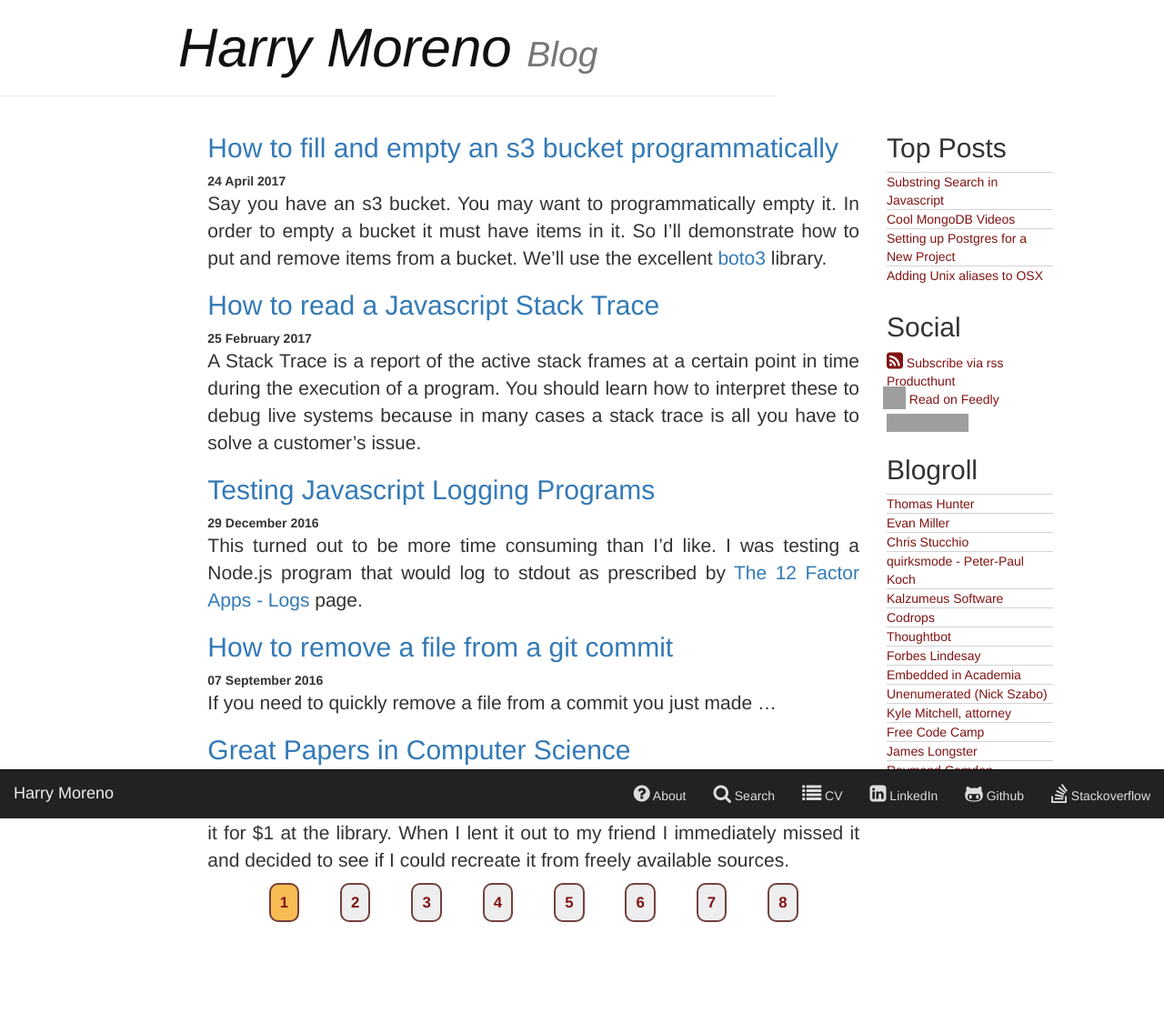
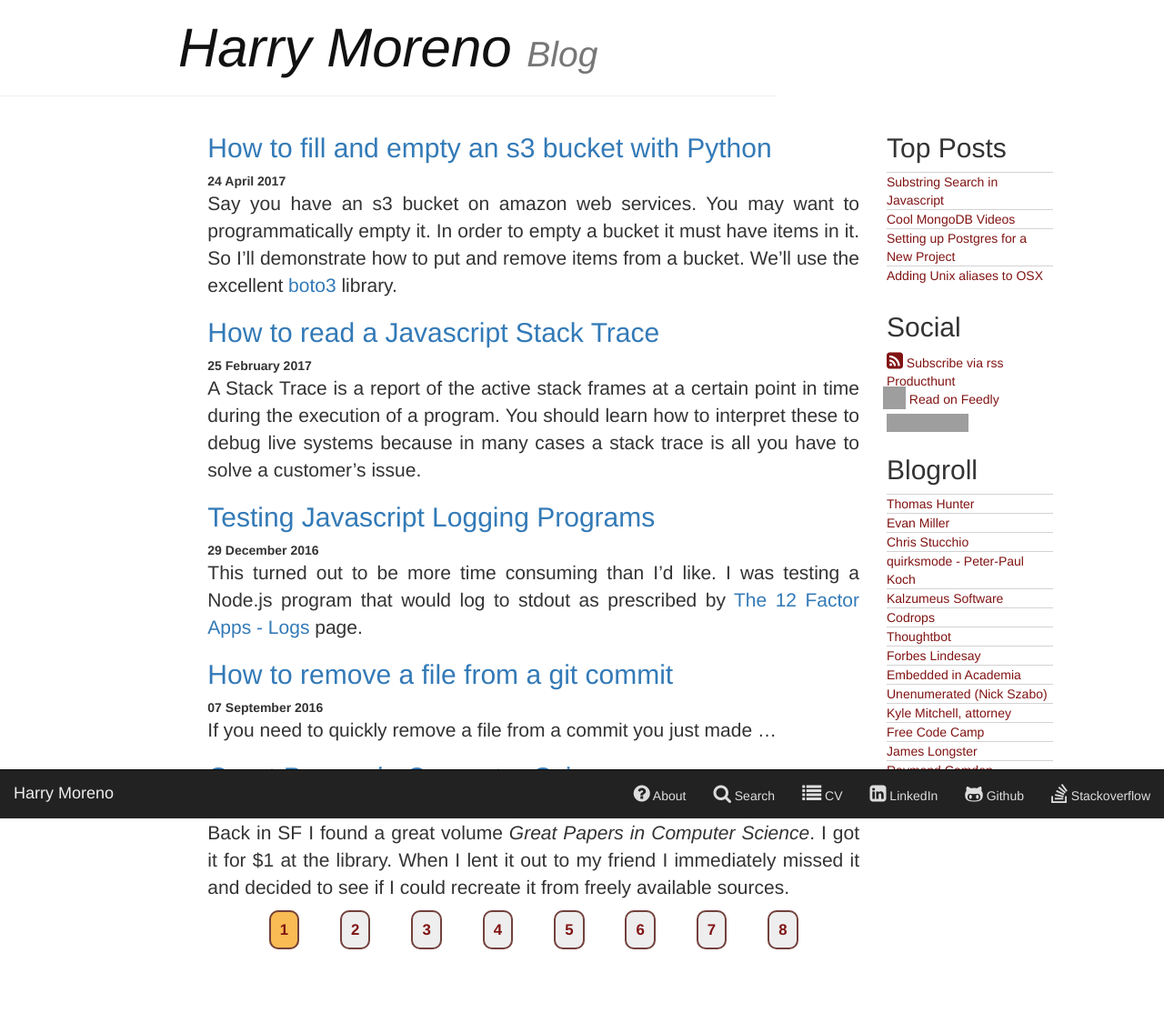
Before and after one commit to morenoh149/morenoh149.github.io, a Jekyll site: the page built from index.html, in a window 1280 px wide. Shown: the whole page at 91% size. Built offline with Jekyll 4.4.1, drawn with Linux system fonts in a browser that asks for light colours; nearby versions of some CDN libraries; a script that is not in the unit is left out; the list of posts is cut into pages by our own code; comment, search, counter and statistics services are not loaded; before the commit the page ends 1095 px from its top, so only the background shows below that; grey boxes are pictures that could not be loaded.

Commit message:
Post: how to fill and empty an s3 bucket in python

```diff
--- a/_posts/2017-04-24-How-to-fill-and-empty-an-s3-bucket.md
+++ b/_posts/2017-04-24-How-to-fill-and-empty-an-s3-bucket-with-python.md
@@ -1,9 +1,9 @@
 ---
 layout: post
-title: How to fill and empty an s3 bucket programmatically
+title: How to fill and empty an s3 bucket with Python
 ---
 
-Say you have an s3 bucket. You may want to programmatically empty it. In order to empty
+Say you have an s3 bucket on amazon web services. You may want to programmatically empty it. In order to empty
 a bucket it must have items in it. So I'll demonstrate how to put and remove items from a bucket.
 We'll use the excellent [boto3](https://boto3.readthedocs.io/) library.
 
@@ -17,14 +17,17 @@ from s3_constants import S3_ACCESS_KEY, S3_SECRET_KEY, S3_BUCKET
 
 # fill bucket with objects, assumes bucket exists already
 def fill_s3_bucket(num_of_objects):
-    client = boto3.client(
-        's3',
-        aws_access_key_id=S3_ACCESS_KEY,
-        aws_secret_access_key=S3_SECRET_KEY,
-    )
-    for i in range(num_of_objects):
-        print('creating file', '{:04d}'.format(i))
-        client.put_object(Bucket=S3_BUCKET, Body=b'foo', Key='file_' + '{0:04d}'.format(i))
+  client = boto3.client(
+    's3',
+    aws_access_key_id=S3_ACCESS_KEY,
+    aws_secret_access_key=S3_SECRET_KEY,
+  )
+  for i in range(num_of_objects):
+    print('creating file', '{:04d}'.format(i))
+    client.put_object(
+      Bucket=S3_BUCKET,
+      Body=b'foo',
+      Key='file_' + '{0:04d}'.format(i))
 
 fill_s3_bucket(3000)
 {% endhighlight %}
@@ -47,23 +50,23 @@ from s3_constants import S3_ACCESS_KEY, S3_SECRET_KEY, S3_BUCKET
 
 # empty existing bucket
 def empty_s3_bucket():
-    client = boto3.client(
-        's3',
-        aws_access_key_id=S3_ACCESS_KEY,
-        aws_secret_access_key=S3_SECRET_KEY,
-    )
-    response = client.list_objects_v2(Bucket=S3_BUCKET)
-    for item in response['Contents']:
+  client = boto3.client(
+    's3',
+    aws_access_key_id=S3_ACCESS_KEY,
+    aws_secret_access_key=S3_SECRET_KEY,
+  )
+  response = client.list_objects_v2(Bucket=S3_BUCKET)
+  for item in response['Contents']:
+    print('deleting file', item['Key'])
+    client.delete_object(Bucket=S3_BUCKET, Key=item['Key'])
+    while response['KeyCount'] == 1000:
+      response = client.list_objects_v2(
+        Bucket=S3_BUCKET,
+        StartAfter=response['Contents'][0]['Key'],
+      )
+      for item in response['Contents']:
         print('deleting file', item['Key'])
         client.delete_object(Bucket=S3_BUCKET, Key=item['Key'])
-        while response['KeyCount'] == 1000:
-            response = client.list_objects_v2(
-                Bucket=S3_BUCKET,
-                StartAfter=response['Contents'][0]['Key'],
-            )
-            for item in response['Contents']:
-                print('deleting file', item['Key'])
-                client.delete_object(Bucket=S3_BUCKET, Key=item['Key'])
 
 empty_s3_bucket()
 {% endhighlight %}
```
